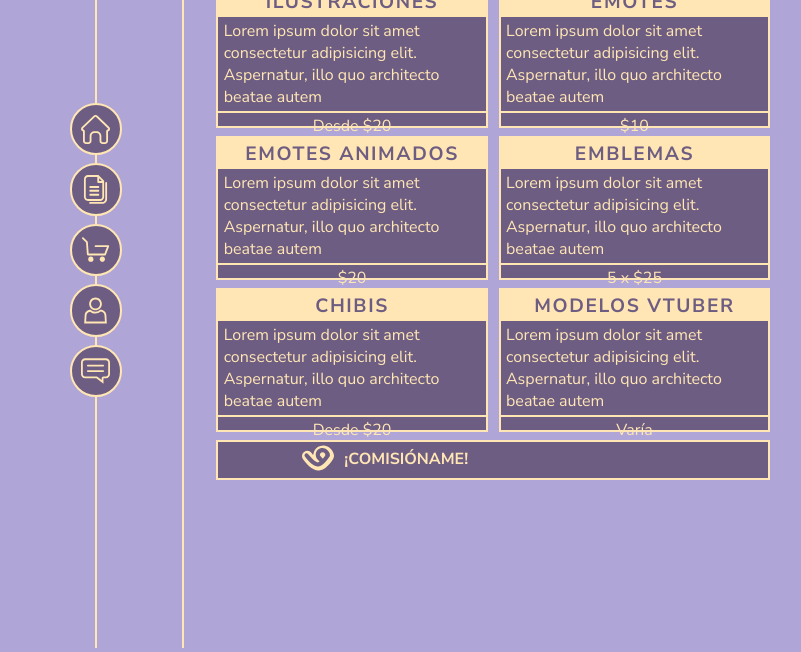
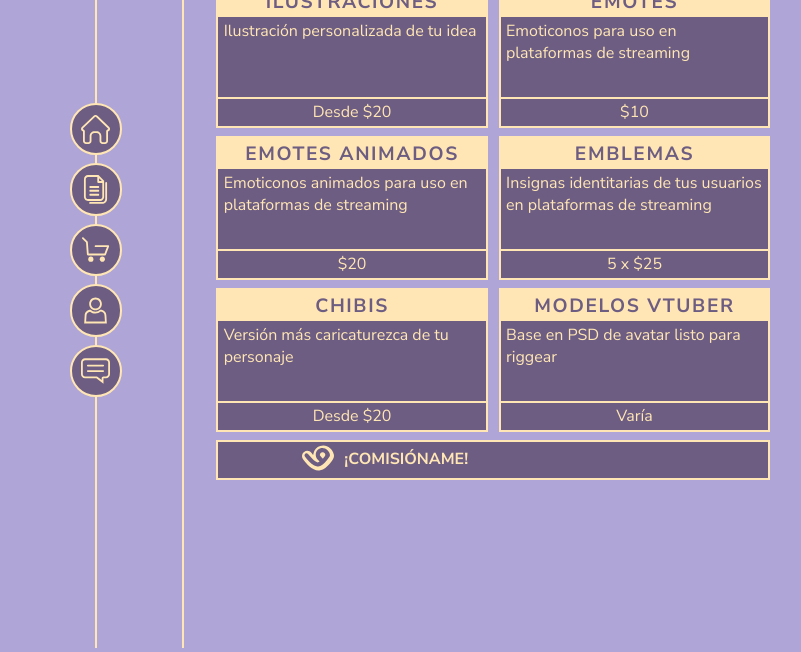
Before and after one commit to Psycotastic/preentrega3-Colomba-Encina-49650, a website: page html/servicios.html in a window 1280 px wide. Shown: the part 152-804 px from the top of the page, without its empty margins (10-811 px from the left). Drawn offline with nearby package versions, Linux system fonts and the light colour scheme; a web font is replaced by a local one.

Commit message:
Contenido completado

```diff
--- a/html/servicios.html
+++ b/html/servicios.html
@@ -50,7 +50,7 @@
             <div class="izquierda uno">
                 <div>
                     <h2>Ilustraciones</h2>
-                    <p>Lorem ipsum dolor sit amet consectetur adipisicing elit. Aspernatur, illo quo architecto beatae autem</p>
+                    <p>Ilustración personalizada de tu idea</p>
                 </div>
                 <div>
                     <span>
@@ -61,7 +61,7 @@
             <div class="izquierda dos">
                 <div>
                     <h2>Emotes</h2>
-                    <p>Lorem ipsum dolor sit amet consectetur adipisicing elit. Aspernatur, illo quo architecto beatae autem</p>
+                    <p>Emoticonos para uso en plataformas de streaming</p>
                 </div>
                 <div>
                     <span>
@@ -72,7 +72,7 @@
             <div class="izquierda tres">
                 <div>
                     <h2>Emotes Animados</h2>
-                    <p>Lorem ipsum dolor sit amet consectetur adipisicing elit. Aspernatur, illo quo architecto beatae autem</p>
+                    <p>Emoticonos animados para uso en plataformas de streaming</p>
                 </div>
                 <div>
                     <span>
@@ -83,7 +83,7 @@
             <div class="izquierda cuatro">
                 <div>
                     <h2>Emblemas</h2>
-                    <p>Lorem ipsum dolor sit amet consectetur adipisicing elit. Aspernatur, illo quo architecto beatae autem</p>
+                    <p>Insignas identitarias de tus usuarios en plataformas de streaming</p>
                 </div>
                 <div>
                     <span>
@@ -94,7 +94,7 @@
             <div class="izquierda cinco">
                 <div>
                     <h2>Chibis</h2>
-                    <p>Lorem ipsum dolor sit amet consectetur adipisicing elit. Aspernatur, illo quo architecto beatae autem</p>
+                    <p>Versión más caricaturezca de tu personaje</p>
                 </div>
                 <div>
                     <span>
@@ -105,7 +105,7 @@
             <div class="izquierda seis">
                 <div>
                     <h2>Modelos Vtuber</h2>
-                    <p>Lorem ipsum dolor sit amet consectetur adipisicing elit. Aspernatur, illo quo architecto beatae autem</p>
+                    <p>Base en PSD de avatar listo para riggear</p>
                 </div>
                 <div>
                     <span>
```
